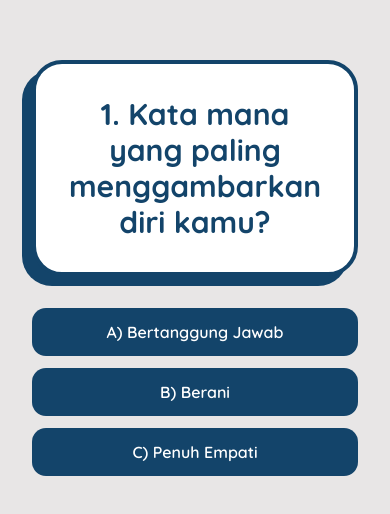
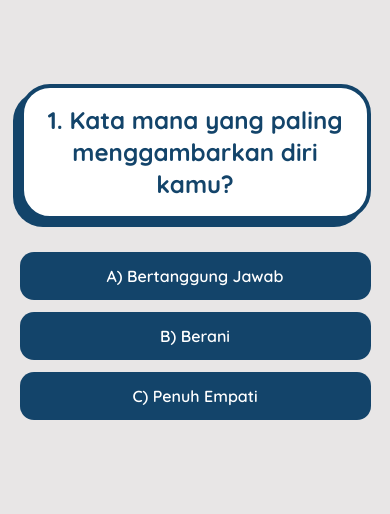
Before and after one commit to Jesicaahr/ldc-parfume-game, a React (Vite) app: page /startplaying in a window 390 px wide. Shown: the part 180-694 px from the top of the page. Built offline with nearby package versions, Linux system fonts and the light colour scheme.

Commit message:
fix mobile style question

```diff
--- a/src/components/QuestionList.jsx
+++ b/src/components/QuestionList.jsx
@@ -116,11 +116,11 @@ const QuestionList = () => {
   };
   return (
     <>
-      <div className="bg-gray-800 mt-8 rounded-lg p-8">
+      <div className="max-w-[90vw] rounded-lg lg:max-w-screen-md">
         {!loading ? (
           <>
-            <div className="mb-8 mt-8 max-w-screen-md rounded-[30px] border-4 border-game-blue bg-game-white p-8 shadow-[-10px_10px_0_0_game-blue] shadow-game-blue">
-              <h1 className="font-quicksand text-3xl font-bold text-game-blue">
+            <div className="lg:shadow-box-lg-question shadow-box-sm-question mb-8 mt-8 rounded-[30px] border-4 border-game-blue bg-game-white p-4 shadow-game-blue lg:p-8">
+              <h1 className="font-quicksand text-2xl font-bold text-game-blue lg:text-3xl">
                 {questions[currentQuestion].questionText}
               </h1>
             </div>
@@ -129,7 +129,7 @@ const QuestionList = () => {
                 <button
                   id="a-btn"
                   name="a-btn"
-                  className="mb-3 rounded-[14px] bg-game-blue py-3 font-quicksand font-semibold text-game-white"
+                  className="mb-3 rounded-[14px] bg-game-blue px-5 py-3 font-quicksand font-semibold text-game-white lg:px-0"
                   value="A"
                   onClick={(e) => AnswerButtonClick(e)}
                 >
@@ -138,7 +138,7 @@ const QuestionList = () => {
                 <button
                   id="b-btn"
                   name="b-btn"
-                  className="mb-3 rounded-[14px] bg-game-blue py-3 font-quicksand font-semibold text-game-white"
+                  className="mb-3 rounded-[14px] bg-game-blue px-5 py-3 font-quicksand font-semibold text-game-white lg:px-0"
                   value="B"
                   onClick={(e) => AnswerButtonClick(e)}
                 >
@@ -148,7 +148,7 @@ const QuestionList = () => {
                 <button
                   id="c-btn"
                   name="c-btn"
-                  className="mb-3 rounded-[14px] bg-game-blue py-3 font-quicksand font-semibold text-game-white"
+                  className="mb-3 rounded-[14px] bg-game-blue px-5 py-3 font-quicksand font-semibold text-game-white lg:px-0"
                   value="C"
                   onClick={(e) => AnswerButtonClick(e)}
                 >
--- a/src/pages/PlayGamePage.jsx
+++ b/src/pages/PlayGamePage.jsx
@@ -3,11 +3,9 @@ import QuestionList from "../components/QuestionList";
 const PlayGamePage = () => {
   return (
     <>
-      {/* <div className="bg-gray-900 flex h-screen items-center justify-center bg-game-grey"> */}
       <div className="text-white text-center">
         <QuestionList />
       </div>
-      {/* </div> */}
     </>
   );
 };
--- a/tailwind.config.js
+++ b/tailwind.config.js
@@ -16,6 +16,8 @@ export default {
     }, boxShadow: {
       'box-sm-light': '13px 13px 0px 0px #014E99',
       'box-lg-light': '22px 22px 0px 0px #014E99',
+      'box-lg-question': '-10px 10px 0px 0px #13446A',
+      'box-sm-question': '-7px 7px 0px 0px #13446A',
     }
   },
   plugins: [],
```
